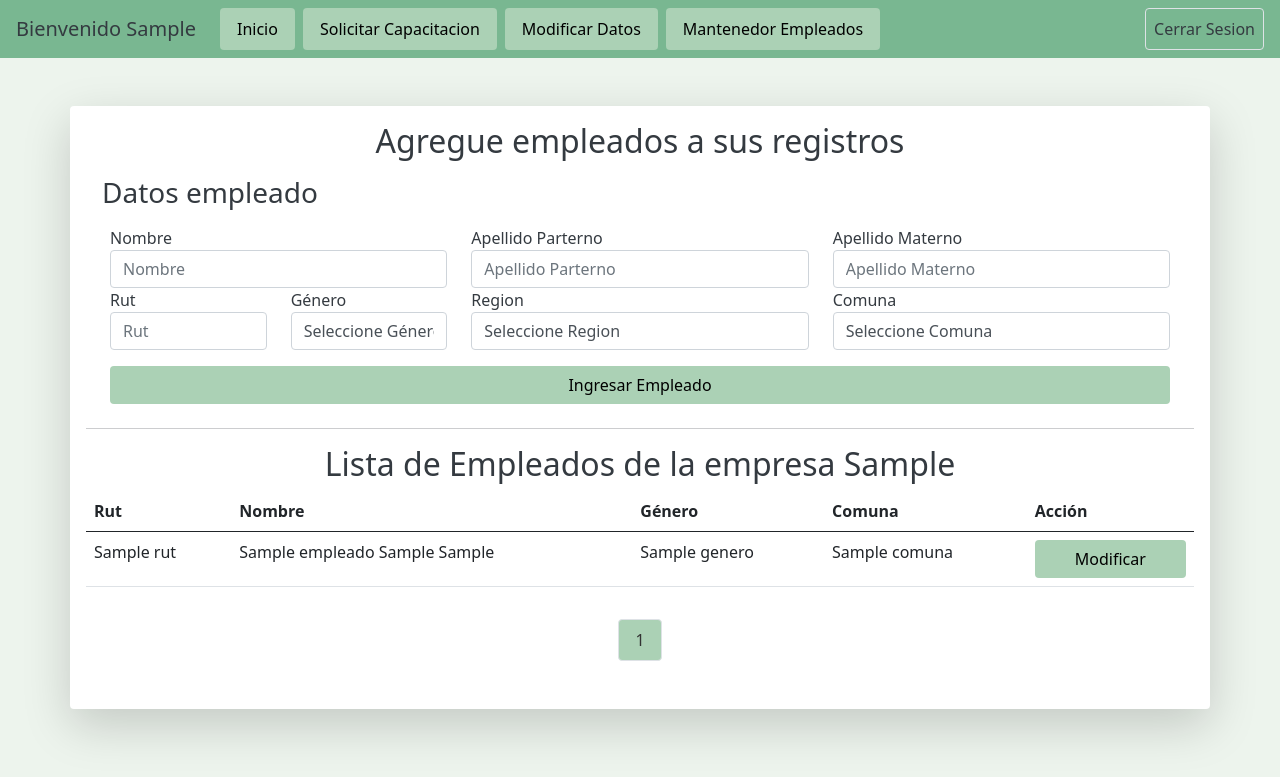
After one commit to kevinone007/proyectoPortafolio, a Django app: template core/templates/core/vistaCliente/addAsistente.html in a window 1280 px wide. The commit adds this page. Shown: the top 777 px of the page. Run offline with Django 3.2, Linux system fonts and the light colour scheme; the template is opened without the code that fills it: most values are stand-ins (such as "Sample title", 1, 10 or a date in 2020); some libraries are stand-ins or nearby versions.

Commit message:
mantenedor empleados

```diff
--- a/core/static/core/js/regionesycomunas.js
+++ b/core/static/core/js/regionesycomunas.js
@@ -155,27 +155,137 @@ const eliminarFila = (x) => {
     $(`#i${x}`).remove();
 };
 
-var x = [];
-const getList = () => {
-    document.getElementById('listAsistentes').addEventListener('click', function(item) {
-            var row = item.path[1];
-            var row_value = "";
-            for (var j = 0; j < row.cells.length; j++) {
 
-                x += row.cells[j].innerHTML;
-                alert(x)
+function getCookie(name) {
+    let cookieValue = null;
+    if (document.cookie && document.cookie !== '') {
+        const cookies = document.cookie.split(';');
+        for (let i = 0; i < cookies.length; i++) {
+            const cookie = cookies[i].trim();
+            // Does this cookie string begin with the name we want?
+            if (cookie.substring(0, name.length + 1) === (name + '=')) {
+                cookieValue = decodeURIComponent(cookie.substring(name.length + 1));
+                break;
             }
-            alert(row_value);
         }
+    }
+    return cookieValue;
+}
+const csrftoken = getCookie('csrftoken');
 
-    );
-};
-/* const PostCapacitacion = () => {
+$('#guardarCapa').click(function() {
     $('#listAsistentes tr').each(function(i) {
-        var tds = $(this).find('td').eq(0).html();
-        for (x in tds) {
+        if (i > 0) {
+            var idUSER = $(this).find('td').eq(0).html();
+            var fecha = $("#fechaCapacitacion").val();
+            $.ajax({
+                headers: { 'Accept': 'application/json', 'Content-Type': 'application/json', 'X-CSRFToken': csrftoken },
+                type: "POST",
+                dataType: 'json',
+                data: JSON.stringify({ 'fecha': fecha, 'idUSER': idUSER }),
+                url: `http://127.0.0.1:8000/API/Capacitacion/`,
+                error: function(err) {
+                    console.log(err);
+                }
+            });
+        }
+    });
+});
 
-        }
 
+$(function() {
+    const rowsPerPage = 5;
+    const rows = $('#table-actividades tbody tr');
+    const rowsCount = rows.length;
+    const pageCount = Math.ceil(rowsCount / rowsPerPage); // avoid decimals
+    const numbers = $('#numbers');
+
+    // Generate the pagination.
+    for (var i = 0; i < pageCount; i++) {
+        numbers.append('<li class="page-item"><a class="page-link" href="#">' + (i + 1) + '</a></li>');
+    }
+
+    // Mark the first page link as active.
+    $('#numbers li:first-child a').addClass('active');
+
+    // Display the first set of rows.
+    displayRows(1);
+
+    // On pagination click.
+    $('#numbers li a').click(function(e) {
+        var $this = $(this);
+
+        e.preventDefault();
+
+        // Remove the active class from the links.
+        $('#numbers li a').removeClass('active');
+
+        // Add the active class to the current link.
+        $this.addClass('active');
+
+        // Show the rows corresponding to the clicked page ID.
+        displayRows($this.text());
     });
-}; */
+
+    // Function that displays rows for a specific page.
+    function displayRows(index) {
+        var start = (index - 1) * rowsPerPage;
+        var end = start + rowsPerPage;
+
+        // Hide all rows.
+        rows.hide();
+
+        // Show the proper rows for this page.
+        rows.slice(start, end).show();
+    }
+});
+
+
+
+
+$(function() {
+    const rowsPerPage = 5;
+    const rows = $('#table-empleados tbody tr');
+    const rowsCount = rows.length;
+    const pageCount = Math.ceil(rowsCount / rowsPerPage); // avoid decimals
+    const numbers = $('#numbers');
+
+    // Generate the pagination.
+    for (var i = 0; i < pageCount; i++) {
+        numbers.append('<li class="page-item"><a class="page-link" href="#">' + (i + 1) + '</a></li>');
+    }
+
+    // Mark the first page link as active.
+    $('#numbers li:first-child a').addClass('active');
+
+    // Display the first set of rows.
+    displayRows(1);
+
+    // On pagination click.
+    $('#numbers li a').click(function(e) {
+        var $this = $(this);
+
+        e.preventDefault();
+
+        // Remove the active class from the links.
+        $('#numbers li a').removeClass('active');
+
+        // Add the active class to the current link.
+        $this.addClass('active');
+
+        // Show the rows corresponding to the clicked page ID.
+        displayRows($this.text());
+    });
+
+    // Function that displays rows for a specific page.
+    function displayRows(index) {
+        var start = (index - 1) * rowsPerPage;
+        var end = start + rowsPerPage;
+
+        // Hide all rows.
+        rows.hide();
+
+        // Show the proper rows for this page.
+        rows.slice(start, end).show();
+    }
+});
--- /dev/null
+++ b/core/templates/core/vistaCliente/addAsistente.html
@@ -0,0 +1,182 @@
+{% extends "core/vistaCliente/baseCliente.html" %} {% load static %} {% block contenidoCliente %}
+<style>
+    /* Table styles. */
+
+    td,
+    th {
+        text-align: left;
+        padding: .5rem 1rem;
+    }
+
+    .pagination {
+        padding: 1rem;
+        margin-bottom: 1rem;
+        text-align: center;
+        display: flex;
+        justify-content: center;
+    }
+
+    #numbers {
+        padding: 0;
+        margin: 0 2rem;
+        list-style-type: none;
+        display: flex;
+    }
+
+    #numbers li a {
+        color: #000;
+        padding: .5rem 1rem;
+        text-decoration: none;
+        opacity: .7;
+    }
+
+    #numbers li a.active {
+        opacity: 1;
+        background: #ABD1B5;
+        color: #333;
+    }
+</style>
+<h2 class="text text-center">Agregue empleados a sus registros</h2>
+
+<form method="POST" class="ml-3 mr-3 mb-3 mt-3">
+    {% csrf_token %}
+    <h3>Datos empleado</h3>
+    <div class="row p-2">
+        <div class="form-group col-4">
+            <label>Nombre</label>
+            <input type="text" class="form-control" id="nombreEmpleado" name="nombreEmpleado" placeholder="Nombre" required>
+        </div>
+        <div class="form-group col-4">
+            <label>Apellido Parterno</label>
+            <input type="text" class="form-control" id="apEmpleado" name="apEmpleado" placeholder="Apellido Parterno" required>
+        </div>
+        <div class="form-group col-4">
+            <label>Apellido Materno</label>
+            <input type="text" class="form-control" id="amEmpleado" name="amEmpleado" placeholder="Apellido Materno" required>
+        </div>
+        <div class="form-group col-2">
+            <label>Rut</label>
+            <input type="text" class="form-control" id="rutEmpleado" name="rutEmpleado" placeholder="Rut" required>
+        </div>
+        <div class="form-group col-md-2">
+            <label>G&eacute;nero</label>
+            <select class="form-control" id="genero" name="genero" required>
+                <option value="0">Seleccione G&eacute;nero</option>
+                <option value="1">Masculino</option>
+                <option value="2" >Femenino</option>
+            </select>
+        </div>
+        <div class="form-group col-md-4">
+            <label>Region</label>
+            <select class="form-control" id="regiones" name="regiones" required>
+                <option value="" selected hidden>Seleccione Region</option>
+            </select>
+        </div>
+        <div class="form-group col-md-4">
+            <label>Comuna</label>
+            <select class="form-control" id="comunas" name="comunas" required>
+                <option value="" selected>Seleccione Comuna</option>
+            </select>
+        </div>
+        <div class="d-flex justify-content-center mt-3">
+            <button class="btn btnColor btn-block" id="btnInsertar" name="btnInsertar" type="submit">
+                Ingresar Empleado
+            </button>
+        </div>
+    </div>
+</form>
+<hr>
+<h2 class="text text-center text-dark">Lista de Empleados de la empresa {{data.user_cred}}</h2>
+{% if empleados|length == 0 %}
+<h1 class="alert alert-danger">Usted no ha registrado empleados</h1>
+{% else %}
+<table class="table" id="table-empleados">
+    <thead class="thead">
+        <tr>
+            <th scope="col">Rut</th>
+            <th scope="col">Nombre</th>
+            <th scope="col">G&eacute;nero</th>
+            <th scope="col">Comuna</th>
+            <th scope="col">Acci&oacute;n</th>
+        </tr>
+    </thead>
+    <tbody>
+        {% for x in empleados %}
+        <tr>
+            <td hidden>{{x.ID}}</td>
+            <td>{{x.RUT}}</td>
+            <td>{{x.NOMBRE}} {{x.AP}} {{x.AM}}</td>
+            <td>{{x.GENERO}}</td>
+            <td>{{x.COMUNA}}</td>
+            <td><a class="btn btnColor btn-block" value="{{x.ID}}" id="btnModi" onClick="hideshow();" name="btnModi">Modificar</a></td>
+            <div hidden id="element">
+                <form method="POST" class="ml-3 mr-3 mb-3 mt-3">
+                    {% csrf_token %}
+                    <h3>Datos empleado</h3>
+                    <div class="row p-2">
+                        <div class="form-group col-4">
+                            <label>Nombre</label>
+                            <input type="text" class="form-control" id="nombreEmpleado" name="nombreEmpleado" placeholder="Nombre" required>
+                        </div>
+                        <div class="form-group col-4">
+                            <label>Apellido Parterno</label>
+                            <input type="text" class="form-control" id="apEmpleado" name="apEmpleado" placeholder="Apellido Parterno" required>
+                        </div>
+                        <div class="form-group col-4">
+                            <label>Apellido Materno</label>
+                            <input type="text" class="form-control" id="amEmpleado" name="amEmpleado" placeholder="Apellido Materno" required>
+                        </div>
+                        <div class="form-group col-2">
+                            <label>Rut</label>
+                            <input type="text" class="form-control" id="rutEmpleado" name="rutEmpleado" placeholder="Rut" required>
+                        </div>
+                        <div class="form-group col-md-2">
+                            <label>G&eacute;nero</label>
+                            <select class="form-control" id="genero" name="genero" required>
+                                <option value="0">Seleccione G&eacute;nero</option>
+                                <option value="1">Masculino</option>
+                                <option value="2" >Femenino</option>
+                            </select>
+                        </div>
+                        <div class="form-group col-md-4">
+                            <label>Region</label>
+                            <select class="form-control" id="regiones" name="regiones" required>
+                                <option value="" selected hidden>Seleccione Region</option>
+                            </select>
+                        </div>
+                        <div class="form-group col-md-4">
+                            <label>Comuna</label>
+                            <select class="form-control" id="comunas" name="comunas" required>
+                                <option value="" selected>Seleccione Comuna</option>
+                            </select>
+                        </div>
+                        <div class="d-flex justify-content-center mt-3">
+                            <button class="btn btnColor btn-block" id="btnInsertar" name="btnInsertar" type="submit">
+                                Modificar Empleado
+                            </button>
+                        </div>
+                    </div>
+                </form>
+            </div>
+        </tr>
+        {% endfor %}
+    </tbody>
+</table>
+<nav>
+    <ul class="pagination ">
+        <a id="numbers"></a>
+    </ul>
+</nav>
+<script type="text/javascript">
+    $(document).ready(function() {
+        var cont = 0
+        if (cont == 0) {
+            $('#element').removeAttr('hidden');
+            cont = 1;
+        } else {
+            $('#element').attr('hidden', true)
+            cont = 0
+        }
+    })
+</script>
+{% endif %} {% endblock contenidoCliente %}
--- a/core/templates/core/vistaCliente/baseCliente.html
+++ b/core/templates/core/vistaCliente/baseCliente.html
@@ -29,6 +29,7 @@
             background-color: #ABD1B5 !important
         }
     </style>
+
 </head>
 
 <body class="bodyColor">
@@ -38,12 +39,13 @@
       <span class="navbar-toggler-icon"></span>
     </button>
         <div class="collapse navbar-collapse" id="navbarNavAltMarkup">
+            <a class="nav-link btn btnColor ml-2" {% ifequal request.path '/inicioCliente' %} style="display:none" {% endifequal %} href="{% url 'inicioCliente' %}">Inicio</a>
             <a class="nav-link btn btnColor ml-2" {% ifnotequal request.path '/inicioCliente' %} style="display:none" {% endifnotequal %} data-toggle="modal" data-target="#solicitarVisita">Solicitar Visita</a>
             <a class="nav-link btn btnColor ml-2" data-toggle="modal" href="{% url 'solicitarCapacitacion' %}">Solicitar Capacitacion</a>
             <a class="nav-link btn btnColor ml-2" {% ifnotequal request.path '/inicioCliente' %} style="display:none" {% endifnotequal %} data-toggle="modal" data-target="#solicitarAsesoria">Solicitar Asesoria</a>
             <a class="nav-link btn btnColor ml-2" {% ifnotequal request.path '/inicioCliente' %} style="display:none" {% endifnotequal %} data-toggle="modal" data-target="#modificarChecklist">Modificar CheckList</a>
             <a class="nav-link btn btnColor ml-2" href="{% url 'modificarDatos' %}">Modificar Datos</a>
-
+            <a class="nav-link btn btnColor ml-2" href="{% url 'addAsistente' %}">Mantenedor Empleados</a>
             <div class="navbar-nav ml-auto ">
                 <a class="nav-link float-right btn bntColor text text-dark border btn-outline-danger ml-2" type="submit" href="{% url 'mataSesion' %}" name="cerrar_session">Cerrar Sesion</a>
             </div>
--- a/core/templates/core/vistaCliente/solicitarCapacitacion.html
+++ b/core/templates/core/vistaCliente/solicitarCapacitacion.html
@@ -1,7 +1,7 @@
 {% extends "core/vistaCliente/baseCliente.html" %} {% load static %} {% block contenidoCliente %}
 <h2><span class="badge navColor">Ingrese la fecha de la capacitacion</span></h2>
 <div>
-    <label>Fecha de Capacitacion</label>
+    <label>Fecha de Capacitaci&oacute;n</label>
     <input type="date" name="fechaCapacitacion" id="fechaCapacitacion">
 </div>
 <table class="table">
@@ -15,7 +15,6 @@
         <tr>
             <td>
                 <select class="form-control asistentes text text-dark" id="asistentes" name="asistentes">
-                    <option selected hidden>Seleccione Asistente</option>
                 </select>
             </td>
             <td>
@@ -38,7 +37,7 @@
 </table>
 
 <div class="d-flex justify-content-center mt-3">
-    <button class="btn btnColor btn-block" onclick="getList()" id="guardarCapa" type="submit">
+    <button class="btn btnColor btn-block" id="guardarCapa" type="submit">
         Guardar Capacitacion
     </button>
 </div>
--- a/core/urls.py
+++ b/core/urls.py
@@ -1,7 +1,7 @@
 from django.urls import path , include
 from django.contrib import admin
-from .views import home, login, registro, inicioCliente, modificarDatos, mataSesion,solicitarCapacitacion
-from .API import Login, Comunas, Regiones, Rubros, Servicios, Asistentes
+from .views import home, login, registro, inicioCliente, modificarDatos, mataSesion,solicitarCapacitacion, addAsistente
+from .API import Login, Comunas, Regiones, Rubros, Servicios, Asistentes, Capacitacion
 
 urlpatterns = [
     path('', home, name='home'),
@@ -10,12 +10,14 @@ urlpatterns = [
     path('API/Login/', Login.as_view()),
     path('API/Regiones/', Regiones.as_view()),
     path('API/Comunas/<pk>', Comunas.as_view()),
+    path('API/Capacitacion/', Capacitacion.as_view()),
     path('API/Rubros', Rubros.as_view()),
     path('API/Servicios', Servicios.as_view()),
     path('API/Asistentes/', Asistentes.as_view()),
     path('solicitarCapacitacion', solicitarCapacitacion, name='solicitarCapacitacion'),
     path('inicioCliente', inicioCliente, name='inicioCliente'),
     path('modificarDatos', modificarDatos, name='modificarDatos'),
+    path('addAsistente', addAsistente, name='addAsistente'),
     path('mataSesion', mataSesion, name='mataSesion')
 
 ]
```
Also changed, not shown: core/API.py (+25 -12 lines), core/templates/core/vistaCliente/inicioCliente.html (+43 -1 lines), core/views.py (+23 -1 lines).
